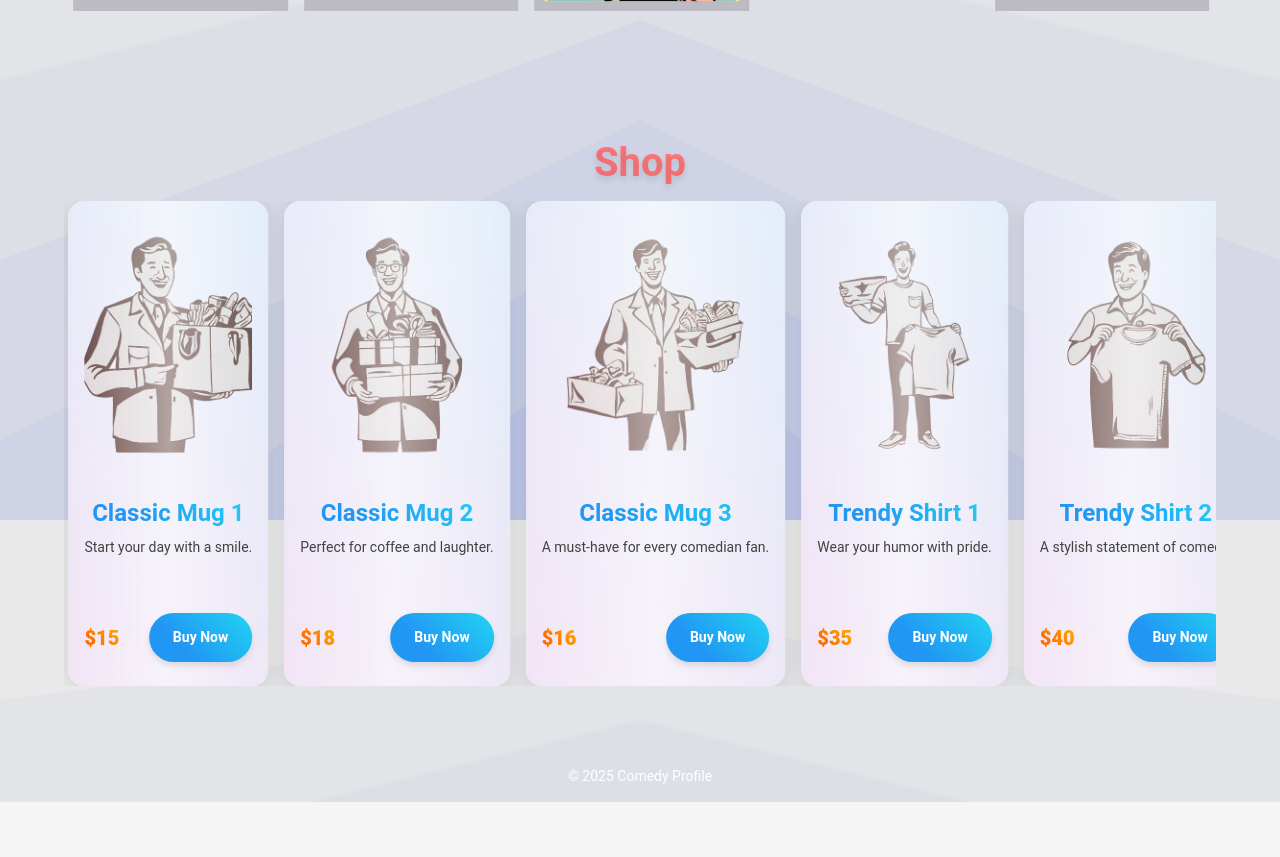
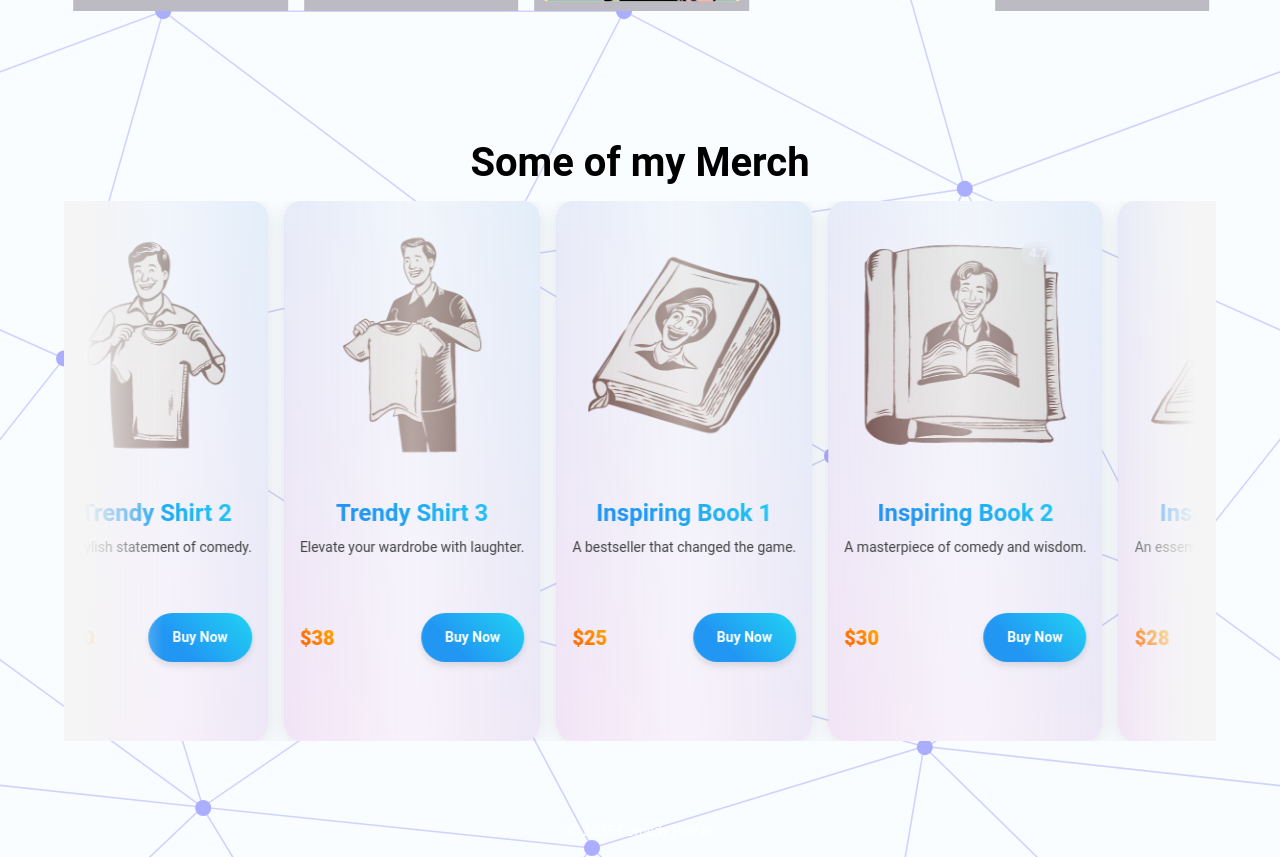
Before and after one commit to WuTangLan1/Sample-Comedy-Profile-4, a React (Create React App) app: page / in a window 1280 px wide. Shown: the part 1880-2737 px from the top of the page. Before the commit the page ends 2682 px from the top, so only its background shows below. Built offline with nearby package versions, Linux system fonts and the light colour scheme.

Commit message:
finished app backgrounds

```diff
--- a/src/components/ShopSection.tsx
+++ b/src/components/ShopSection.tsx
@@ -3,14 +3,16 @@
 import { Box, Typography, Card, CardContent, CardMedia, Button, Chip, useTheme, styled, keyframes } from '@mui/material'
 
 const scrollReverse = keyframes({
-  '0%': { transform: 'translateX(-50%)' },
+  '0%': { transform: 'translateX(-100%)' },
   '100%': { transform: 'translateX(0)' }
 })
 
 const ScrollingWrapper = styled(Box)(({ theme }) => ({
   display: 'flex',
   whiteSpace: 'nowrap',
-  animation: `${scrollReverse} 30s linear infinite`,
+  animation: `${scrollReverse} 40s linear infinite`,
+  willChange: 'transform',
+  backfaceVisibility: 'hidden',
   '&:hover': {
     animationPlayState: 'paused'
   }
@@ -32,15 +34,36 @@
   const repeatedProducts = [...dummyProducts, ...dummyProducts]
   return (
     <Box id={id} sx={{ p: 8 }}>
-      <Typography variant="h2" align="center" gutterBottom sx={{
-        background: 'linear-gradient(45deg, #FE6B8B 30%, #FF8E53 90%)',
-        WebkitBackgroundClip: 'text',
-        WebkitTextFillColor: 'transparent',
-        textShadow: '0 4px 6px rgba(0,0,0,0.1)'
+      <Typography
+        variant="h2"
+        align="center"
+        gutterBottom
+        sx={{ color: theme.palette.mode === 'light' ? 'black' : 'inherit' }}
+      >
+        Some of my Merch
+      </Typography>
+      <Box sx={{
+        overflow: 'hidden',
+        width: '100%',
+        position: 'relative',
+        px: 4,
+        '&::before, &::after': {
+          content: '""',
+          position: 'absolute',
+          top: 0,
+          bottom: 0,
+          width: '100px',
+          zIndex: 2,
+          background: `linear-gradient(to ${theme.direction === 'rtl' ? 'left' : 'right'},
+            ${theme.palette.background.default} 20%, transparent)`
+        },
+        '&::before': { left: 0 },
+        '&::after': {
+          right: 0,
+          background: `linear-gradient(to ${theme.direction === 'rtl' ? 'right' : 'left'},
+            ${theme.palette.background.default} 20%, transparent)`
+        }
       }}>
-        Shop
-      </Typography>
-      <Box sx={{ overflow: 'hidden', width: '100%', position: 'relative', px: 4 }}>
         <ScrollingWrapper sx={{ width: '200%' }}>
           {repeatedProducts.map((product, index) => (
             <Box
@@ -48,6 +71,7 @@
               sx={{
                 display: 'inline-block',
                 width: { xs: '280px', sm: '320px', md: '360px' },
+                height: { xs: '460px', sm: '500px', md: '540px' },
                 mx: 1,
                 verticalAlign: 'top'
               }}
@@ -123,7 +147,8 @@
                 <CardContent sx={{
                   position: 'relative',
                   zIndex: 3,
-                  flexGrow: 1
+                  flexGrow: 1,
+                  overflow: 'hidden'
                 }}>
                   <Typography variant="h5" gutterBottom sx={{
                     fontWeight: 700,
```
Also changed, not shown: public/images/backgrounds/appDark.svg, public/images/backgrounds/appLight.svg.
